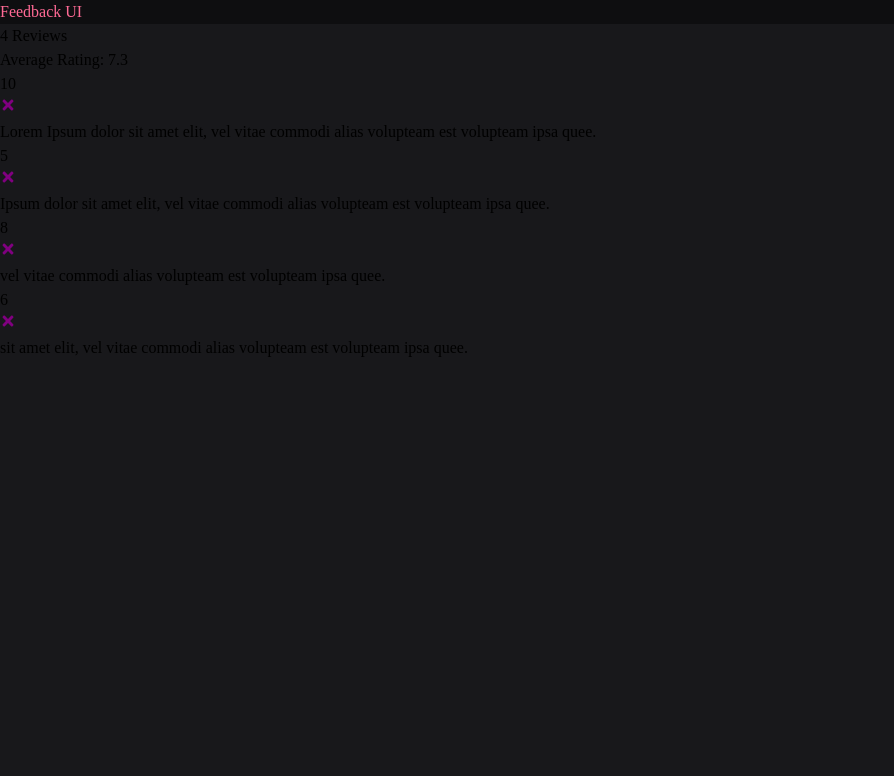
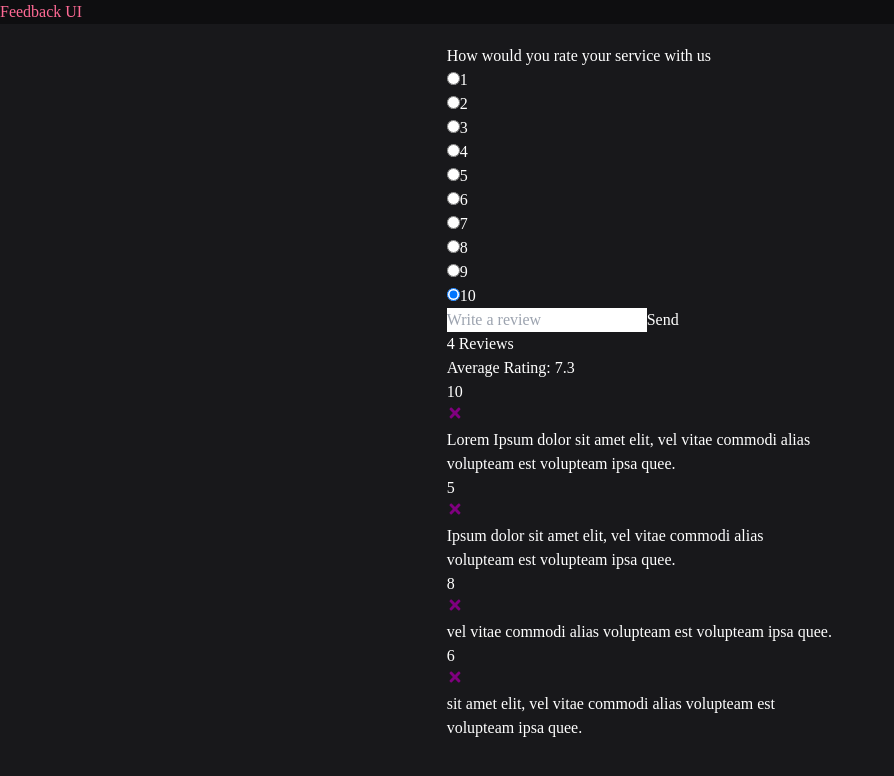
Before and after one commit to setykarimi/FeedBack, a React (Create React App) app: page / in a window 1280 px wide. Shown: the top 776 px of the page, without its empty margins (0-894 px from the left). Built offline with nearby package versions, Linux system fonts and the light colour scheme.

Commit message:
Add feedback form, edit style

```diff
--- a/src/App.js
+++ b/src/App.js
@@ -1,24 +1,31 @@
+import { v4 as uuidv4 } from 'uuid'
 import { useState } from 'react';
 import './App.css';
 import FeedbackList from './components/FeedbackList';
 import Header from './components/Header';
 import FeedbackData from './data/FeedbackData';
 import FeedbackStats from './components/FeedbackStats';
+import FeedbackForm from './components/FeedbackForm';
 
 function App() {
   const [feedback, setFeedback] = useState(FeedbackData);
+
+  const addFeedback = (newFeedback) => {
+    newFeedback.id = uuidv4()
+    setFeedback([...feedback, newFeedback])
+  }
 
   const deleteFeedback = (id) => {
     if (window.confirm('Are you sure you want to delete?')) {
       setFeedback(feedback.filter((item) => item.id !== id))
     }
-
   }
 
   return (
     <>
       <Header />
-      <div className="App">
+      <div className="App text-white w-fit mx-auto p-5 md:w-1/2 xl:w-1/3">
+        <FeedbackForm handleAdd={addFeedback} />
         <FeedbackStats feedback={feedback} />
         <FeedbackList feedback={feedback} handleDelete={deleteFeedback} />
       </div>
```
